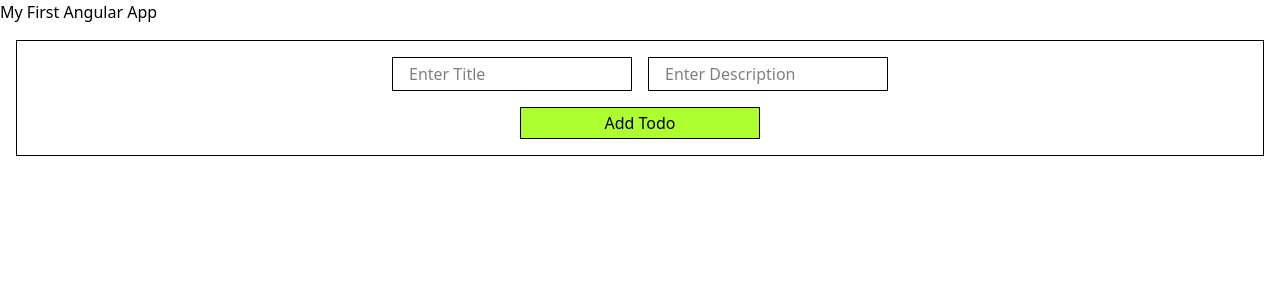
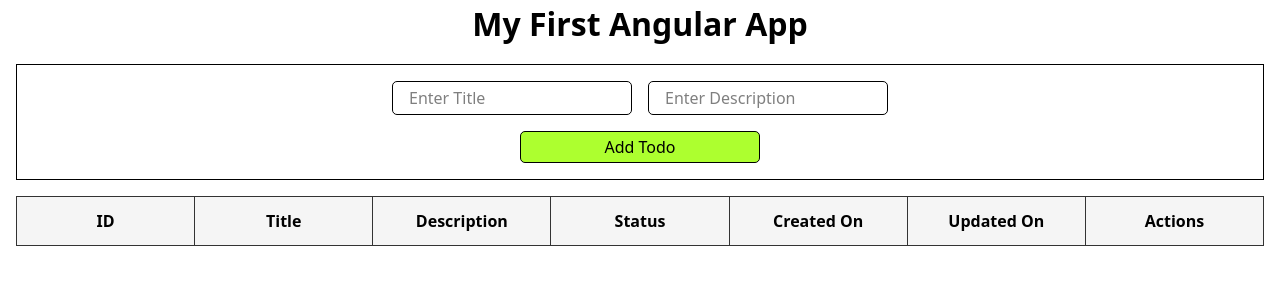
Before and after one commit to Kashyap2210/angular-first-to-do-app, an Angular app: page / in a window 1280 px wide. Shown: the top 300 px of the page. Built offline with nearby package versions, Linux system fonts and the light colour scheme.

Commit message:
html-table-add-to-show-todos

```diff
--- a/src/app/todo-component/todo-component.css
+++ b/src/app/todo-component/todo-component.css
@@ -1,3 +1,10 @@
+.heading {
+  text-align: center;
+  width: 100%;
+  font-size: 2rem;
+  font-weight: 600;
+}
+
 .todo-form {
   border: 1px solid black;
   padding: 1rem;
@@ -16,6 +23,7 @@
   height: 2rem;
   width: 15rem;
   padding: 1rem;
+  border-radius: 5px;
 }
 
 .form-inputs {
@@ -24,12 +32,47 @@
   justify-content: center; /* Center horizontally */
   align-items: center; /* Center vertically */
   gap: 1rem; /* Space between inputs */
+  border-radius: 5px;
 }
 
 .submit-button {
   border: 1px solid black;
+  border-radius: 5px;
   height: 2rem;
   width: 15rem;
   background-color: greenyellow;
   cursor: pointer;
 }
+
+.todo-table-container {
+  /* border: 1px solid #333; */
+  width: full;
+  margin: 1rem;
+  box-sizing: border-box;
+}
+
+.todo-table {
+  width: 100%;
+  border-collapse: collapse;
+  table-layout: fixed;
+}
+
+.todo-table th,
+.todo-table td {
+  border: 1px solid #333;
+  padding: 0.75rem;
+  word-wrap: break-word;
+  overflow-wrap: break-word;
+  white-space: normal;
+  vertical-align: top;
+  text-align: center;
+}
+
+.todo-table th {
+  background-color: #f5f5f5;
+  font-weight: 600;
+}
+
+.todo-table tr:nth-child(even) {
+  background-color: #fafafa;
+}
--- a/src/app/todo-component/todo-component.html
+++ b/src/app/todo-component/todo-component.html
@@ -1,4 +1,4 @@
-<h2>My First Angular App</h2>
+<div class="heading">My First Angular App</div>
 
 <!-- Form for adding a todo -->
 <div class="todo-form">
@@ -14,9 +14,29 @@
   <button (click)="addTodo()" class="submit-button">Add Todo</button>
 </div>
 
-<ul>
-  <li *ngFor="let todo of todos()">
-    {{ todo.id }}|{{ todo.title }} | {{ todo.description }} | {{ todo.status }} |
-    {{ todo.createdOn }} | {{ todo.updatedOn }}
-  </li>
-</ul>
+<div class="todo-table-container">
+  <table class="todo-table">
+    <thead>
+      <tr>
+        <th>ID</th>
+        <th>Title</th>
+        <th>Description</th>
+        <th>Status</th>
+        <th>Created On</th>
+        <th>Updated On</th>
+        <th>Actions</th>
+      </tr>
+    </thead>
+
+    <tbody>
+      <tr *ngFor="let todo of todos()">
+        <td>{{ todo.id }}</td>
+        <td>{{ todo.title }}</td>
+        <td>{{ todo.description }}</td>
+        <td>{{ todo.status }}</td>
+        <td>{{ todo.createdOn | date: 'dd-MM-yy HH:mm' }}</td>
+        <td>{{ todo.updatedOn | date: 'dd-MM-yy HH:mm' }}</td>
+      </tr>
+    </tbody>
+  </table>
+</div>
--- a/src/app/todo-component/todo-component.ts
+++ b/src/app/todo-component/todo-component.ts
@@ -1,11 +1,11 @@
-import { CommonModule } from '@angular/common';
+import { CommonModule, DatePipe } from '@angular/common';
 import { Component, inject } from '@angular/core';
 import { FormsModule } from '@angular/forms';
 import { TodoService, TodoStatusEnum } from './todo-service';
 
 @Component({
   selector: 'app-todo-component',
-  imports: [CommonModule, FormsModule],
+  imports: [CommonModule, FormsModule, DatePipe],
   templateUrl: './todo-component.html',
   styleUrls: ['./todo-component.css'],
   standalone: true,
```
